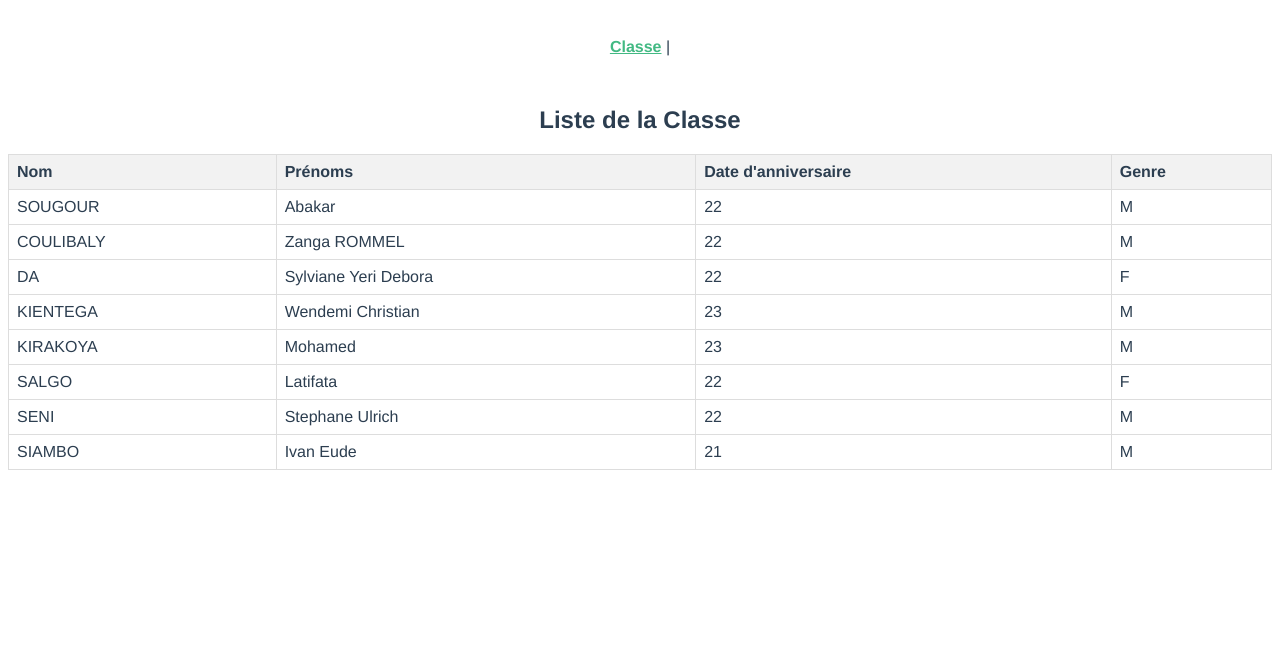
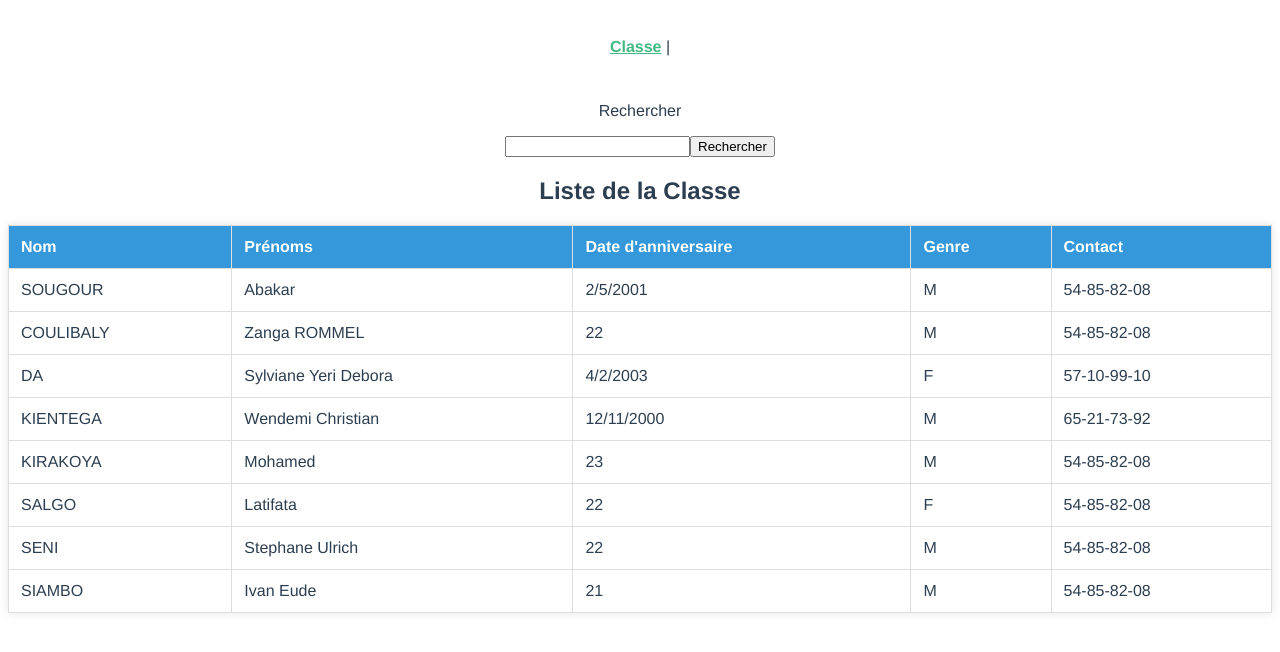
Before and after one commit to TLC3-U-AUBEN/mob-dev, a Vue app in the folder pwa-project/: page / in a window 1280 px wide. Shown: the top 652 px of the page. Built offline with nearby package versions, Linux system fonts and the light colour scheme.

Commit message:
create search bar

```diff
--- a/pwa-project/src/components/ClassMate.vue
+++ b/pwa-project/src/components/ClassMate.vue
@@ -7,12 +7,14 @@
         <th>Prénoms</th>
         <th>Date d'anniversaire</th>
         <th>Genre</th>
+        <th>Contact</th>
       </tr>
       <tr v-for="student in list" :key="student.id">
         <td>{{ student.lastname }}</td>
         <td>{{ student.firstname }}</td>
         <td>{{ student.birthdate }}</td>
         <td>{{ student.gender }}</td>
+        <td>{{ student.contact }}</td>
       </tr>
     </table>
   </div>
@@ -28,19 +30,34 @@ export default {
 </script>
 
 <style>
-table{
+table {
   width: 100%;
   border-collapse: collapse;
   margin-top: 20px;
+  box-shadow: 0 0 10px rgba(0, 0, 0, 0.1);
+  overflow: hidden;
+}
+
+thead {
+  background-color: #3498db;
+  color: white;
 }
 
 th, td {
   border: 1px solid #ddd;
-  padding: 8px;
+  padding: 12px;
   text-align: left;
 }
 
 th {
-  background-color: #f2f2f2;
+  background-color: #3498db;
+  color: white;
+}
+
+/* Media query pour ajuster le tableau sur des écrans plus petits */
+@media (max-width: 767px) {
+  table {
+    font-size: 12px;
+  }
 }
 </style>
--- /dev/null
+++ b/pwa-project/src/components/ContactPicker.vue
@@ -0,0 +1,50 @@
+<template>
+  <div>
+    <p>Rechercher</p>
+    <input type="text" v-model="searchTerm">
+    <button @click="search">Rechercher</button>
+  </div>
+</template>
+
+<script>
+export default {
+  name: 'ContactPicker',
+  props: {
+
+  },
+  data () {
+    return {
+      searchTerm: ''
+    }
+  },
+  methods: {
+    search () {
+      this.$emit('search', this.searchTerm)
+    }
+  }
+}
+</script>
+
+<style>
+.search-form {
+  max-width: 400px;
+  margin: 20px auto;
+  padding: 15px;
+  box-shadow: 0 0 10px rgba(0, 0, 0, 0.1);
+  border-radius: 5px;
+  background-color: #ecf0f1;
+}
+
+.b-button-primary {
+  background-color: #3498db;
+  color: white;
+  border: none;
+}
+
+/* Media query pour ajuster la barre de recherche sur des écrans plus petits */
+@media (max-width: 767px) {
+  .search-form {
+    max-width: 100%;
+  }
+}
+</style>
--- a/pwa-project/src/views/ClassListView.vue
+++ b/pwa-project/src/views/ClassListView.vue
@@ -1,18 +1,19 @@
 <template>
-  <div>
-    <ClassMate :list="studentList">
-
-    </ClassMate>
+ <div>
+    <ContactPicker @search="search"></ContactPicker>
+    <ClassMate :list="filteredList.length > 0 ? filteredList : studentList"></ClassMate>
   </div>
 </template>
 
 <script>
 import ClassMate from '@/components/ClassMate.vue'
+import ContactPicker from '@/components/ContactPicker.vue'
 
 export default {
   name: 'ClassListView',
   components: {
-    ClassMate
+    ClassMate,
+    ContactPicker
   },
   data () {
     return {
@@ -20,52 +21,72 @@ export default {
         {
           lastname: 'SOUGOUR',
           firstname: 'Abakar',
-          birthdate: '22',
-          gender: 'M'
+          birthdate: '2/5/2001',
+          gender: 'M',
+          contact: '54-85-82-08'
         },
         {
           lastname: 'COULIBALY',
           firstname: 'Zanga ROMMEL',
           birthdate: '22',
-          gender: 'M'
+          gender: 'M',
+          contact: '54-85-82-08'
         },
         {
           lastname: 'DA',
           firstname: 'Sylviane Yeri Debora',
-          birthdate: '22',
-          gender: 'F'
+          birthdate: '4/2/2003',
+          gender: 'F',
+          contact: '57-10-99-10'
         },
         {
           lastname: 'KIENTEGA',
           firstname: 'Wendemi Christian',
-          birthdate: '23',
-          gender: 'M'
+          birthdate: '12/11/2000',
+          gender: 'M',
+          contact: '65-21-73-92'
         },
         {
           lastname: 'KIRAKOYA',
           firstname: 'Mohamed',
           birthdate: '23',
-          gender: 'M'
+          gender: 'M',
+          contact: '54-85-82-08'
         },
         {
           lastname: 'SALGO',
           firstname: 'Latifata',
           birthdate: '22',
-          gender: 'F'
+          gender: 'F',
+          contact: '54-85-82-08'
         },
         {
           lastname: 'SENI',
           firstname: 'Stephane Ulrich',
           birthdate: '22',
-          gender: 'M'
+          gender: 'M',
+          contact: '54-85-82-08'
         },
         {
           lastname: 'SIAMBO',
           firstname: 'Ivan Eude',
           birthdate: '21',
-          gender: 'M'
+          gender: 'M',
+          contact: '54-85-82-08'
         }
-      ]
+      ],
+      filteredList: []
+    }
+  },
+  methods: {
+    search (val) {
+      console.log(val)
+      this.filteredList = this.studentList.filter(student =>
+        student.lastname.toLowerCase().includes(val.toLowerCase()) ||
+        student.firstname.toLowerCase().includes(val.toLowerCase()) ||
+        student.gender.toLowerCase().includes(val.toLowerCase()) ||
+        student.contact.toLowerCase().includes(val.toLowerCase())
+      )
     }
   }
 
@@ -74,5 +95,10 @@ export default {
 </script>
 
 <style>
-
+  /* Media query pour ajuster la taille du tableau sur des écrans plus petits */
+        @media (max-width: 767px) {
+                table {
+                   font-size: 12px;
+   }
+}
 </style>
```
Also changed, not shown: 1 other file (tests, documents, lock files or other folders).
